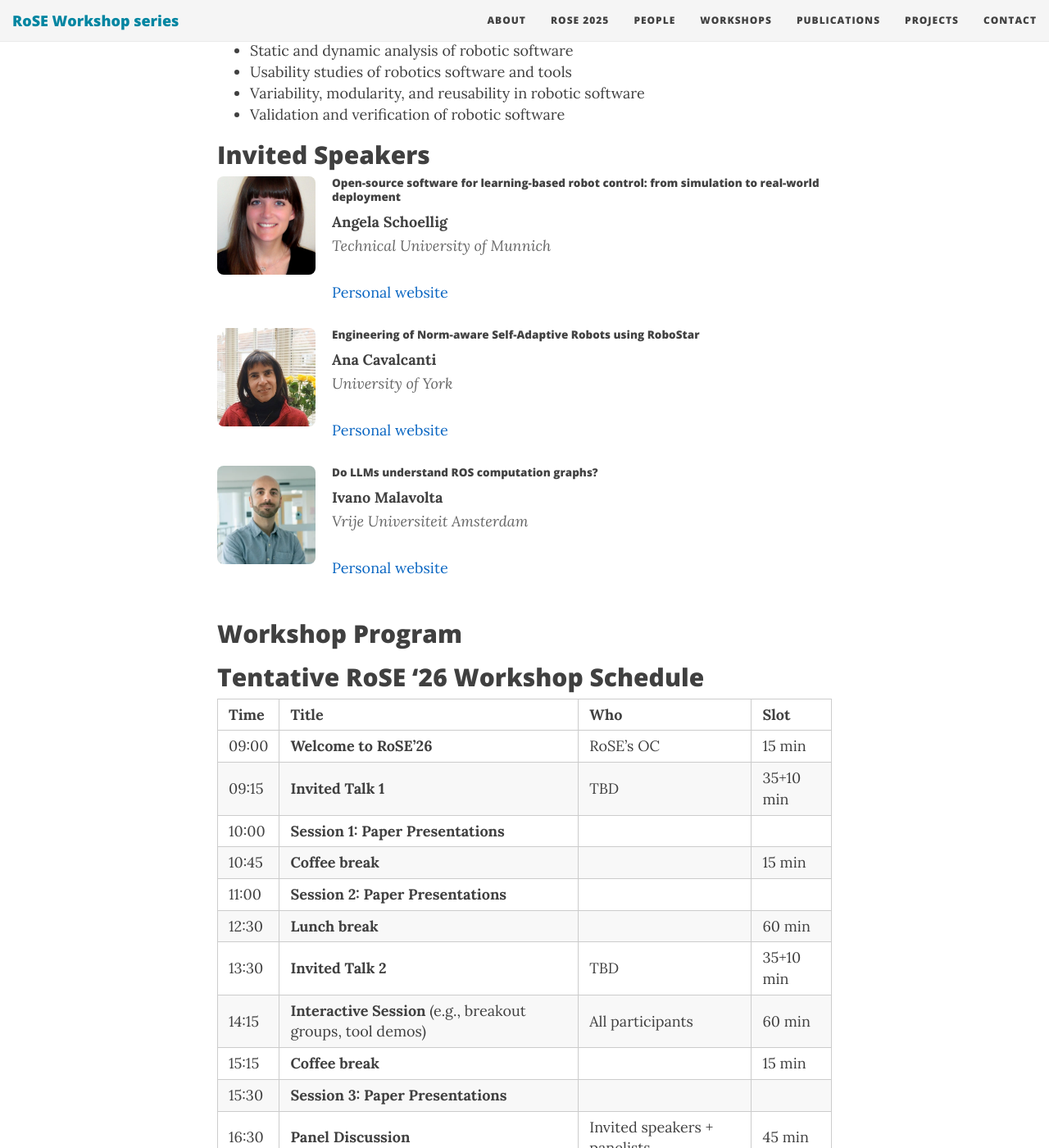
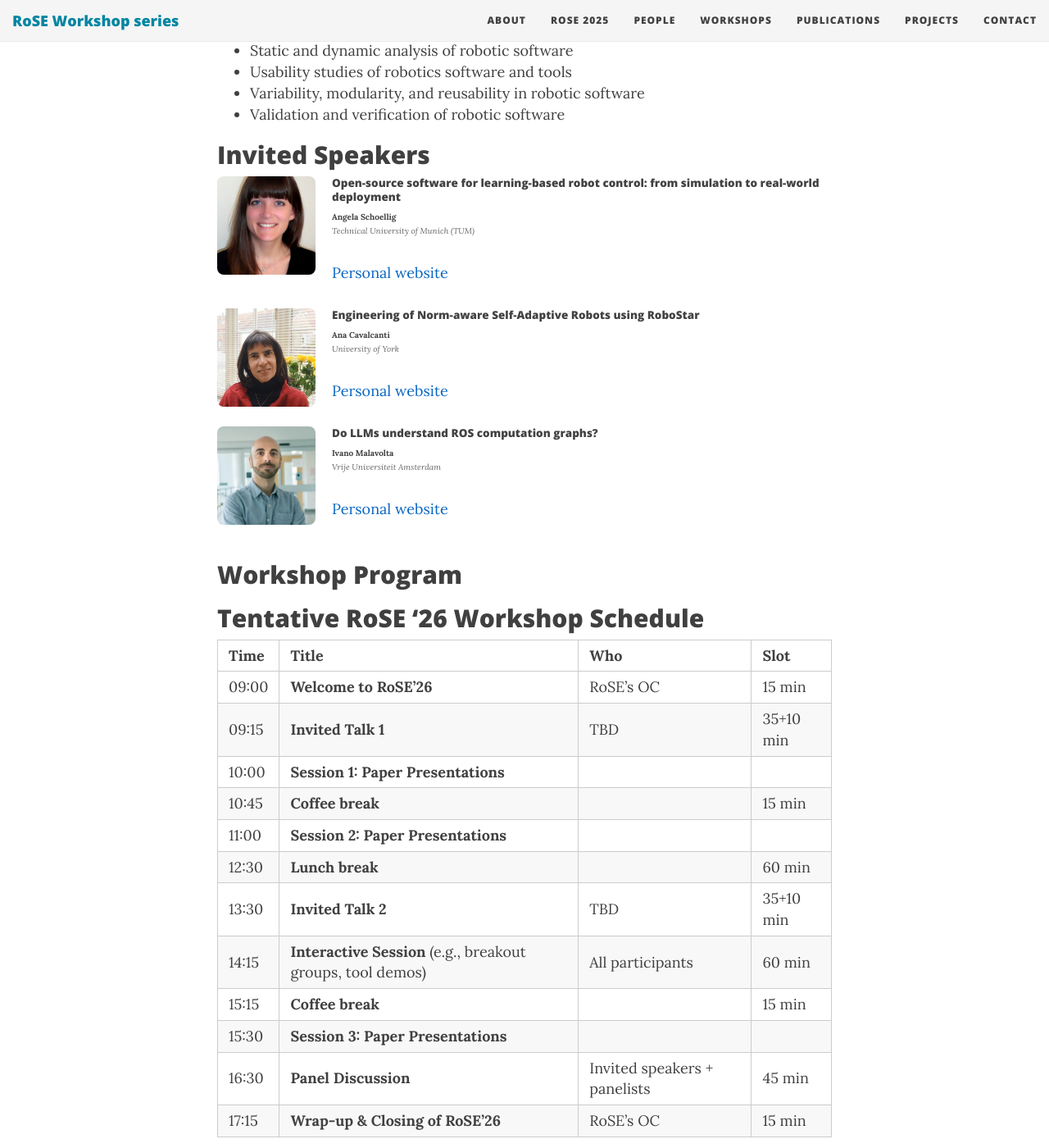
Before and after one commit to rose-workshops/rose-workshops.github.io, a Jekyll site: the page built from rose2026.md, in a window 1280 px wide and 1400 px high, scrolled down 1595 px. Shown: the whole window at 82% size. Built offline with Jekyll 4.4.1, drawn with Linux system fonts in a browser that asks for light colours; nearby versions of some CDN libraries; some of the changed lines change nothing that is shown.

Commit message:
update style invited speakers

```diff
--- a/rose2026.md
+++ b/rose2026.md
@@ -71,7 +71,7 @@ topics related to robotics software engineering:
   /* Text block */
   .speaker .talk {
     margin: 0 0 8px 0;
-    font-size: 1.35rem;   /* prominent title */
+    font-size: 1.35rem;
     line-height: 1.25;
     font-weight: 800;
     color: #424242;       /* like the screenshot */
@@ -79,10 +79,12 @@ topics related to robotics software engineering:
   .speaker .name {
     font-weight: 700;
     margin: 0;
+    font-size: 1rem;
   }
   .speaker .affil {
     margin: 2px 0 6px 0;
     font-style: italic;
+    font-size: 1rem;
     color: #666;
   }
   .speaker .site a {
@@ -92,6 +94,7 @@ topics related to robotics software engineering:
   .speaker .site a:hover,
   .speaker .site a:focus {
     text-decoration: underline;
+    font-size: 1rem;
   }
 
   /* Mobile tweaks */
@@ -107,7 +110,7 @@ topics related to robotics software engineering:
     <div class="meta">
       <h3 class="talk">Open-source software for learning-based robot control: from simulation to real-world deployment</h3>
       <p class="name">Angela Schoellig</p>
-      <p class="affil">Technical University of Munnich</p>
+      <p class="affil">Technical University of Munich (TUM)</p>
       <p class="site"><a href="https://www.dynsyslab.org/prof-angela-schoellig/" target="_blank" rel="noopener">Personal website</a></p>
     </div>
   </article>
```
